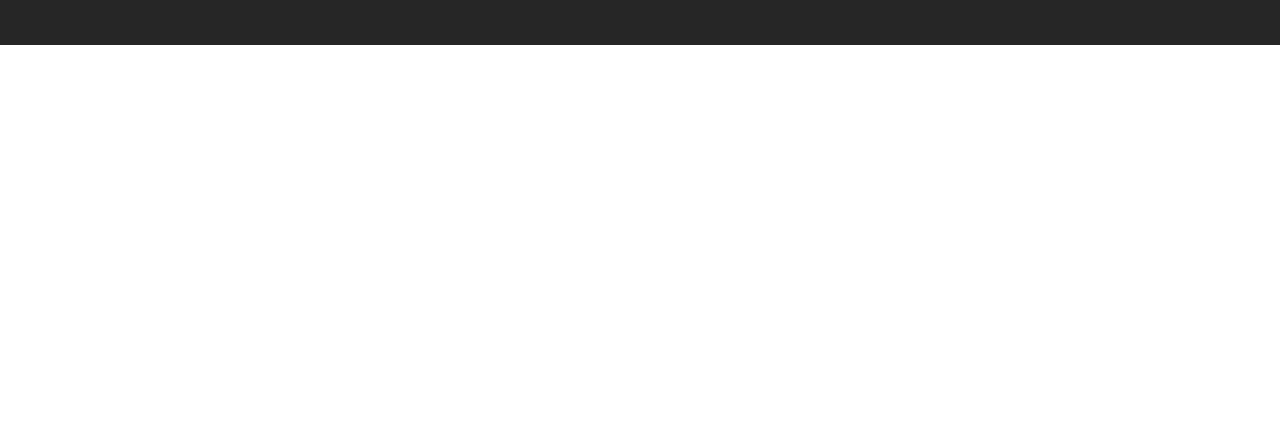
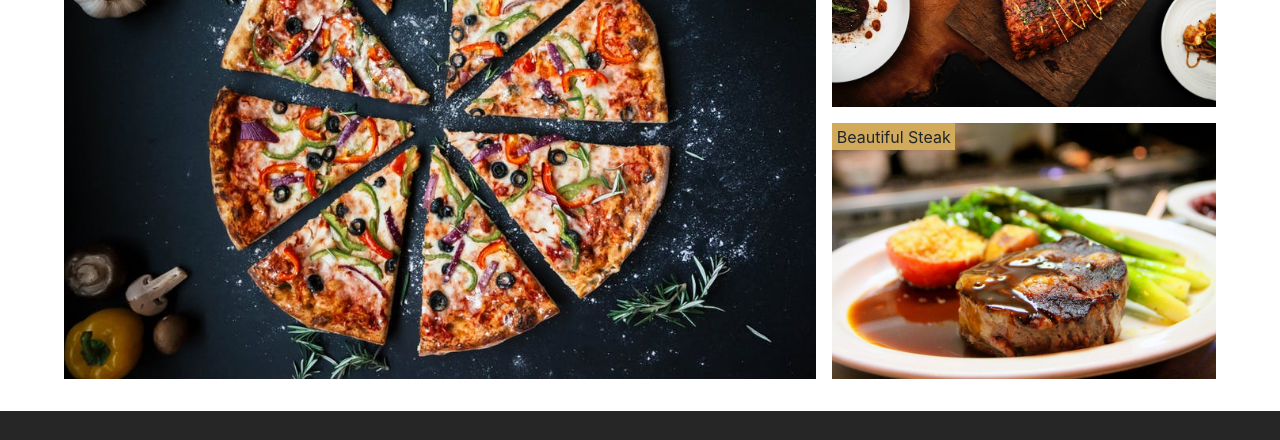
Before and after one commit to mclausaudio/gatsby-restaurant-site, a Gatsby site: page / in a window 1280 px wide. Shown: the part 1485-1925 px from the top of the page. Before the commit the page ends 1530 px from the top, so only its background shows below. Built offline with nearby package versions, Linux system fonts and the light colour scheme; Gatsby itself is replaced by a stand-in of ours.

Commit message:
complete gallery section

```diff
--- /dev/null
+++ b/src/components/HomepageComponents/Gallery.js
@@ -0,0 +1,125 @@
+import React from "react"
+
+import styled from "styled-components"
+import { styles, Section } from "../../utils"
+
+import { StaticQuery, graphql } from "gatsby"
+import Img from "gatsby-image"
+
+// const SINGLE_IMAGE = graphql`
+//   {
+//     img1: file(relativePath: { eq: "homeGallery/img-1.jpeg" }) {
+//       childImageSharp {
+//         fluid(maxWidth: 500) {
+//           ...GatsbyImageSharpFluid_tracedSVG
+//         }
+//       }
+//     }
+//   }
+// `
+
+//Below is just an example, this would work too.. to query multiple images
+//but if you wanan do a bunch of images this wouldn't really be the most effective
+const MULTI_IMAGE = graphql`
+  {
+    img1: file(relativePath: { eq: "homeGallery/img-1.jpeg" }) {
+      childImageSharp {
+        fluid(maxWidth: 500) {
+          ...GatsbyImageSharpFluid_tracedSVG
+        }
+      }
+    }
+    img2: file(relativePath: { eq: "homeGallery/img-2.jpeg" }) {
+      childImageSharp {
+        fluid(maxWidth: 500) {
+          ...GatsbyImageSharpFluid_tracedSVG
+        }
+      }
+    }
+    img3: file(relativePath: { eq: "homeGallery/img-3.jpeg" }) {
+      childImageSharp {
+        fluid(maxWidth: 500) {
+          ...GatsbyImageSharpFluid_tracedSVG
+        }
+      }
+    }
+  }
+`
+
+export default function Gallery() {
+  return (
+    <StaticQuery
+      query={MULTI_IMAGE}
+      render={data => {
+        const img1 = data.img1.childImageSharp.fluid
+        const img2 = data.img2.childImageSharp.fluid
+        const img3 = data.img3.childImageSharp.fluid
+        return (
+          <Section>
+            <GalleryWrapper>
+              <div className="item item-1">
+                <Img fluid={img1} />
+                <p className="info">Delicious pizza</p>
+              </div>
+              <div className="item item-2">
+                <Img fluid={img2} />
+                <p className="info">Tasty Pork</p>
+              </div>
+              <div className="item item-3">
+                <Img fluid={img3} />
+                <p className="info">Beautiful Steak</p>
+              </div>
+            </GalleryWrapper>
+          </Section>
+        )
+      }}
+    />
+  )
+}
+// We utilize CSS GRIDS
+const GalleryWrapper = styled.div`
+  display: grid;
+  grid-template-columns: auto;
+  grid-row-gap: 1rem;
+  .item {
+    position: relative;
+  }
+
+  .info {
+    position: absolute;
+    top: 0;
+    left: 0;
+    background: ${styles.colors.mainYellow};
+    padding: 0.1rem 0.3rem;
+    text-transform: capitalize;
+  }
+  /* above is for smallest screen size, below starts at 576 */
+  /* so in other words, if min width is 576 or greater */
+  @media (min-width: 576px) {
+    /* below is fractions, so its 2 columns */
+    grid-template-columns: 1fr 1fr;
+    grid-column-gap: 1rem;
+  }
+  @media (min-width: 768px) {
+    /* below we use repeat function, which repeates 1fr 3 times */
+    /* same as writing grid-template-columns: 1fr 1fr 1fr; */
+    grid-template-columns: repeat(3, 1fr);
+  }
+  @media (min-width: 992px) {
+    .gatsby-image-wrapper {
+      height: 100%;
+    }
+    grid-template-areas:
+      "one one two two"
+      "one one three three";
+    .item-1 {
+      grid-area: one;
+    }
+    .item-2 {
+      grid-area: two;
+    }
+    .item-3 {
+      grid-area: three;
+    }
+  }
+`
--- a/src/pages/index.js
+++ b/src/pages/index.js
@@ -9,6 +9,7 @@
 import image from "../images/bcg/homeBcg.jpeg"
 
 import QuickInfo from "../components/HomepageComponents/QuickInfo"
+import Gallery from "../components/HomepageComponents/Gallery"
 
 const IndexPage = () => (
   <Layout>
@@ -19,6 +20,7 @@
       </Banner>
     </HomeHeader>
     <QuickInfo />
+    <Gallery />
   </Layout>
 )
 
```
